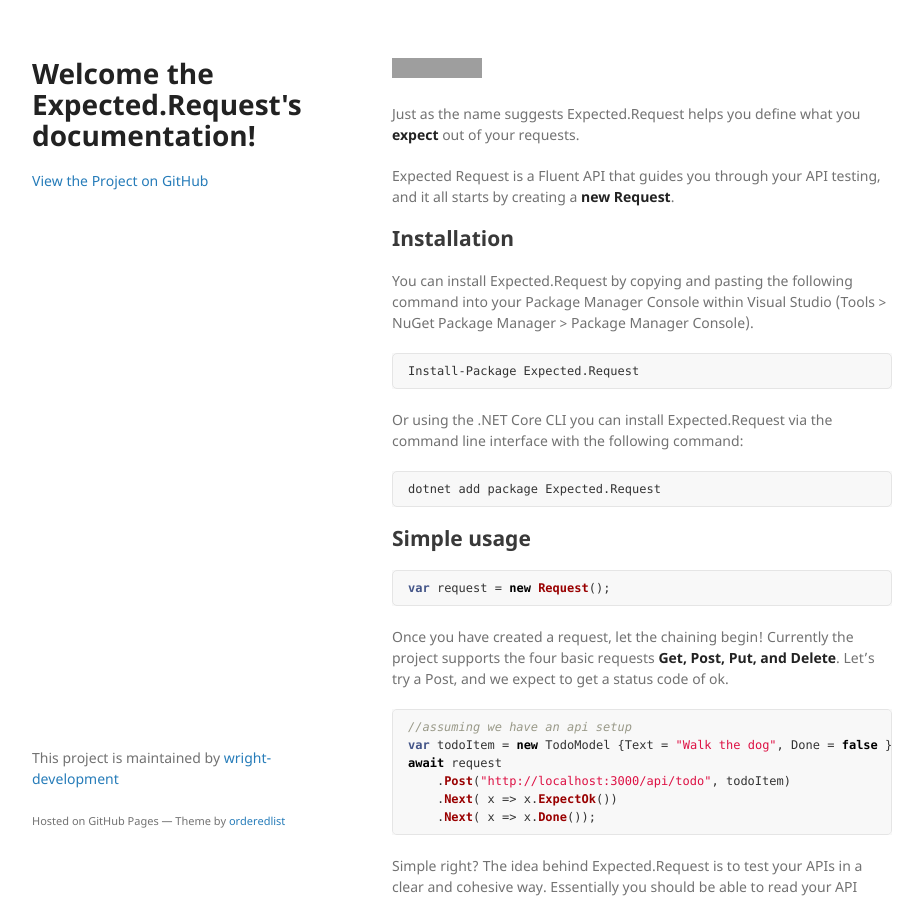
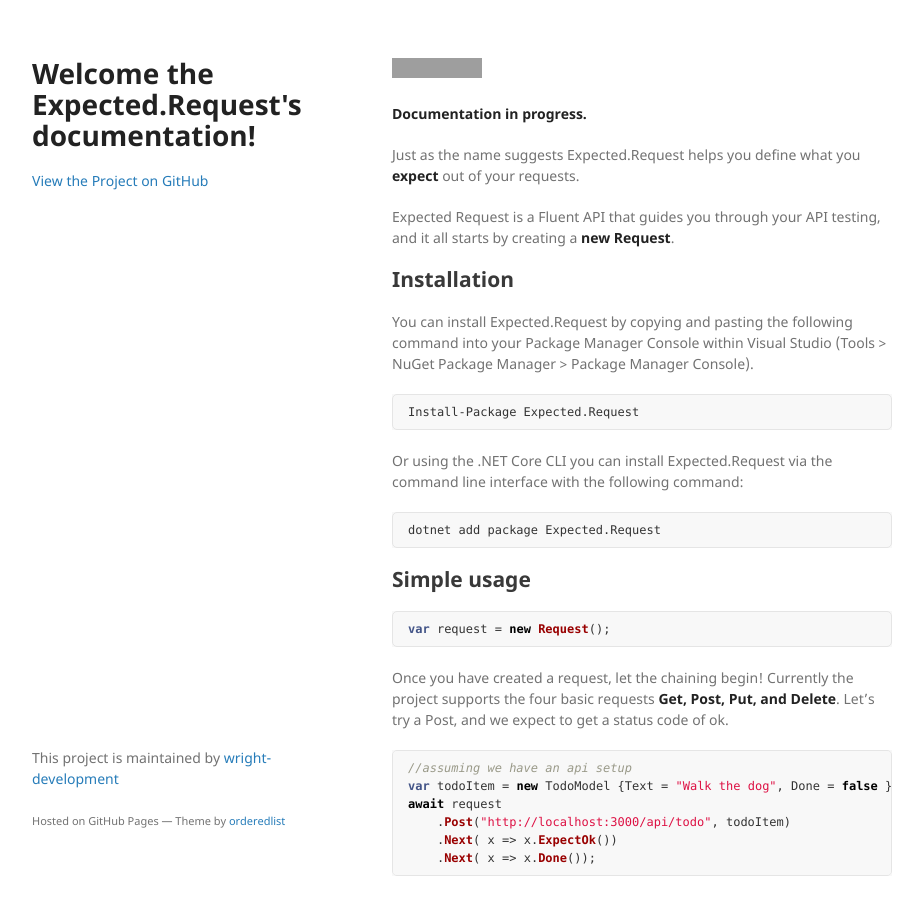
Before and after one commit to wright-development/Expected.Request, a Jekyll site: the page built from index.md, in a window 1280 px wide and 900 px high. Shown: the whole window, without its empty margins (178-1101 px from the left). Built offline with Jekyll 4.4.1, drawn with Linux system fonts in a browser that asks for light colours; the repository's description, which GitHub fills in, is left out; grey boxes are pictures that could not be loaded.

Commit message:
Disclaimer

```diff
--- a/index.md
+++ b/index.md
@@ -3,6 +3,8 @@
 ---
 
 ![](https://api.travis-ci.org/wright-development/Expected.Request.svg?branch=master)
+
+**Documentation in progress.**
 
 Just as the name suggests Expected.Request helps you define what you **expect** out of your requests.
 
```
